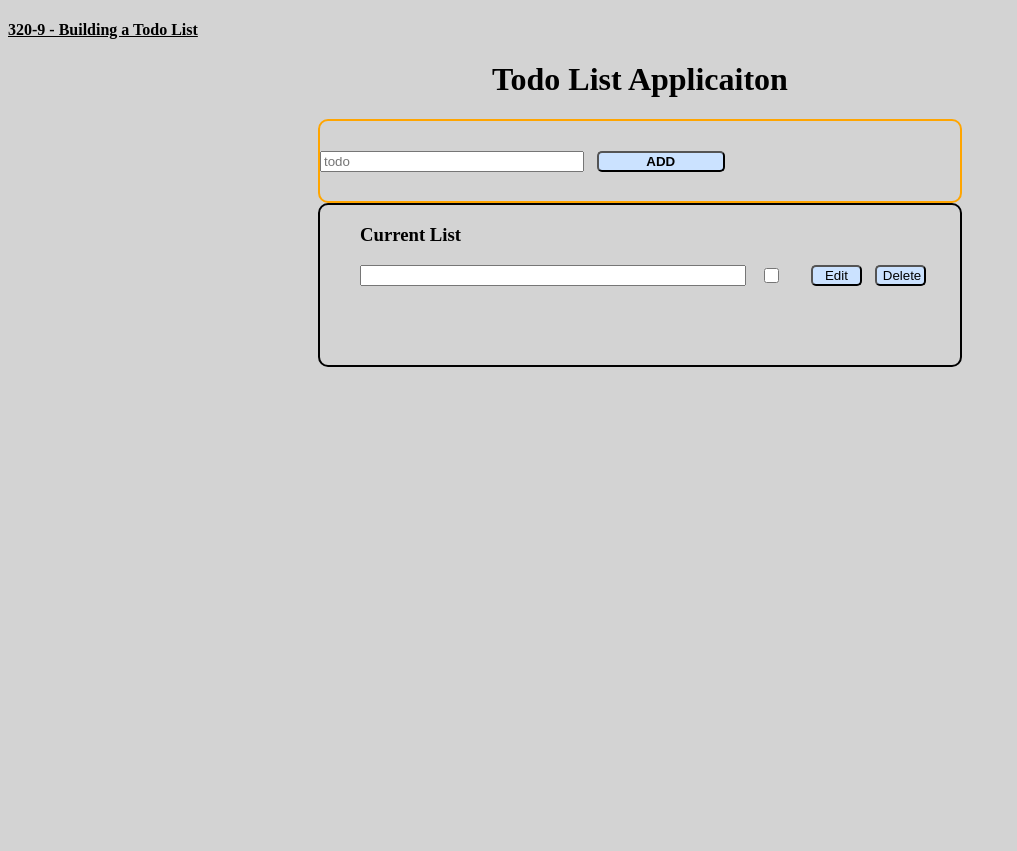
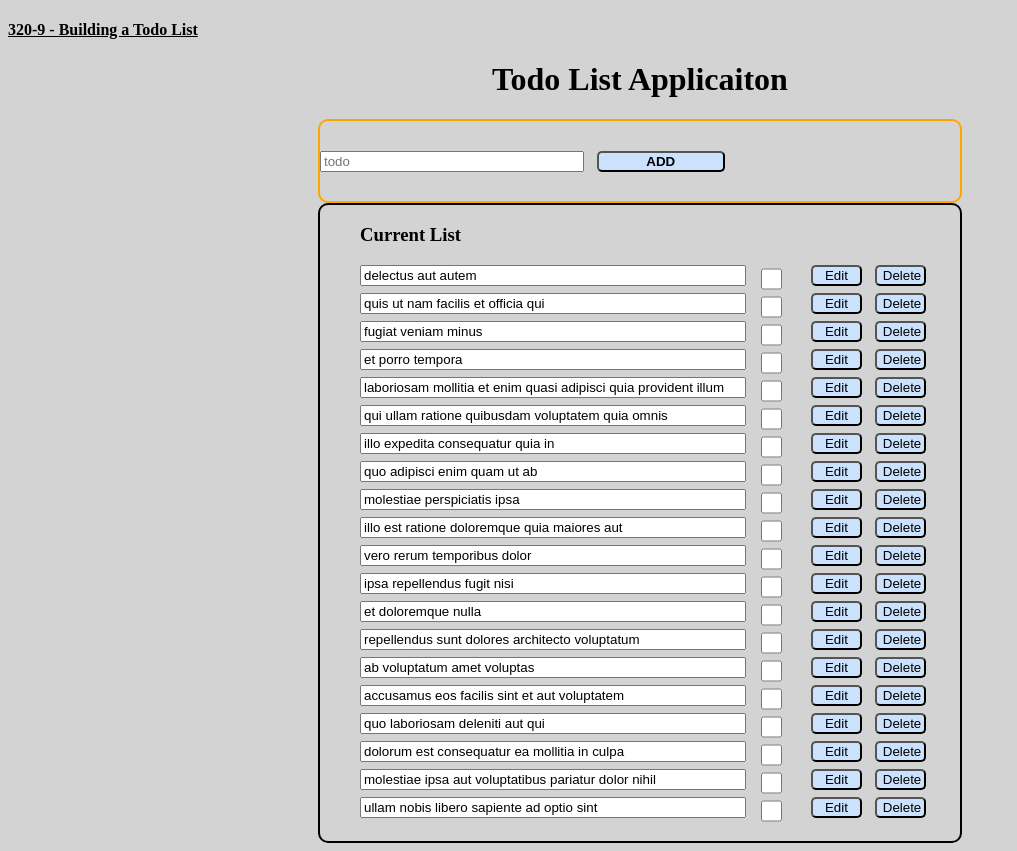
Before and after one commit to Alanimustafa/320-9-Todo-List-React, a React (Vite) app: page / in a window 1280 px wide. Shown: the whole page, without its empty margins (0-1017 px from the left). Before the commit the page ends 800 px from the top, so only its background shows below. Built offline with nearby package versions, Linux system fonts and the light colour scheme.

Commit message:
Map through the inital data for test

```diff
--- a/src/App.css
+++ b/src/App.css
@@ -47,6 +47,7 @@
 
 .displayTodoListLI {
   width: 35vw;
+  margin-bottom: 7px;
 }
 
 .todoCheckBox {
--- a/src/App.jsx
+++ b/src/App.jsx
@@ -16,16 +16,20 @@ function App() {
         <div className="todosData">
           <ul>
             <h3>Current List</h3>
+
+            {initialState.map(todo => (
             <li className='todolistbollet'>
-              <input className='displayTodoListLI' type="text" />
-              <input className='todoCheckBox' type="checkbox" />
-              <div className='todoJobBTNsContainer'>
-                  <button className='editDeleteBTNS'>Edit</button>
-                  <button className='editDeleteBTNS'>Delete</button>
-              </div>
+            <input className='displayTodoListLI' type="text" value={todo.title}/>
+            <input className='todoCheckBox' type="checkbox" value={todo.completed}/>
+            <div className='todoJobBTNsContainer'>
+                <button className='editDeleteBTNS'>Edit</button>
+                <button className='editDeleteBTNS'>Delete</button>
+            </div>
+          </li>
 
 
-            </li>
+
+            ))}
           </ul>
 
         </div>
```
